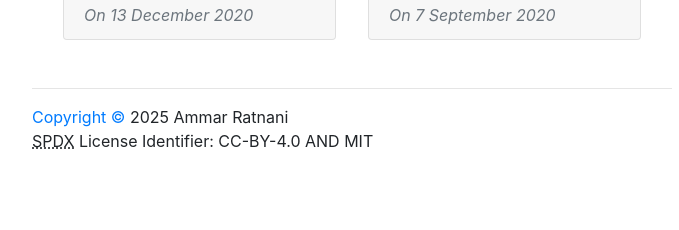
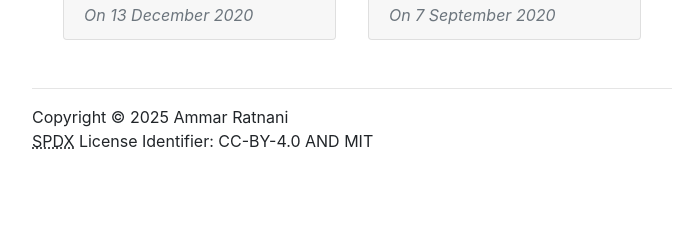
Before and after one commit to ammrat13/ammrat13.github.io, a Jekyll site: the page built from index.html, in a window 1280 px wide. Shown: the part 1278-1508 px from the top of the page, without its empty margins (288-967 px from the left). Built offline with Jekyll 4.4.1, drawn with Linux system fonts in a browser that asks for light colours; nearby versions of some CDN libraries.

Commit message:
Style copyright link
Now, the entire copyright line is clickable. It's also styled as normal
text, so it's more subtle.

```diff
--- a/_layouts/base.html
+++ b/_layouts/base.html
@@ -115,7 +115,7 @@ libs: []
 
         <footer id="footer">
             <hr/>
-            <a href="/LICENSE.md">Copyright &copy;</a> 2025 Ammar Ratnani<br/>
+            <a href="/LICENSE.md" class="text-body">Copyright &copy; 2025 Ammar Ratnani</a><br/>
             <abbr title="Software Package Data Exchange">SPDX</abbr> License Identifier: CC-BY-4.0 AND MIT
         </footer>
     </body>
```
